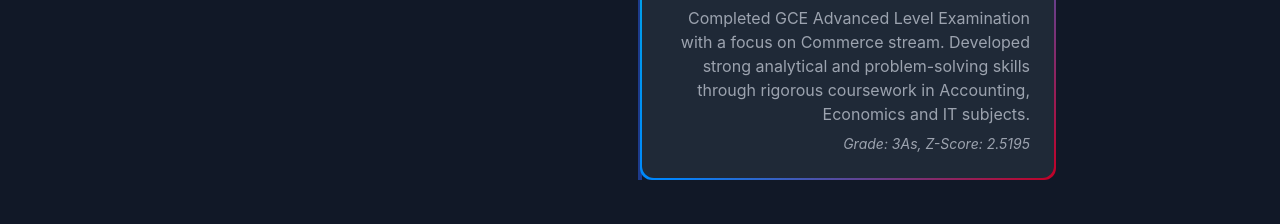
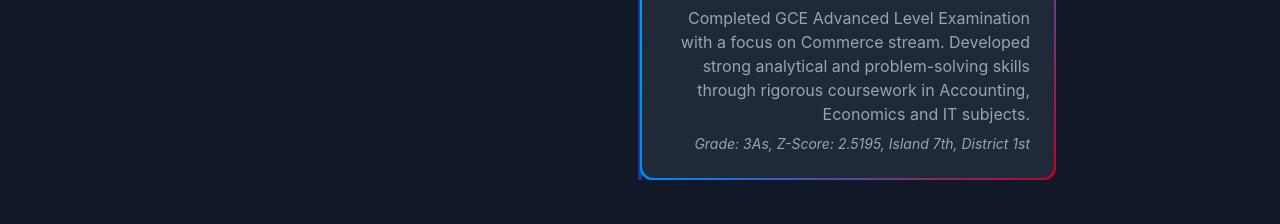
Before and after one commit to Dinuka7L/dinuka-portfolio, a React (Vite) app: page / in a window 1280 px wide. Shown: the part 2200-2424 px from the top of the page. Built offline with nearby package versions, Linux system fonts and the light colour scheme.

Commit message:
Update QualificationsSection.tsx

```diff
--- a/src/components/QualificationsSection.tsx
+++ b/src/components/QualificationsSection.tsx
@@ -43,7 +43,7 @@ const educationData: Education[] = [
     location: 'Galle, Sri Lanka',
     year: '2010 - 2023',
     description: 'Completed GCE Advanced Level Examination with a focus on Commerce stream. Developed strong analytical and problem-solving skills through rigorous coursework in Accounting, Economics and IT subjects.',
-    grade: 'Grade: 3As, Z-Score: 2.5195',
+    grade: 'Grade: 3As, Z-Score: 2.5195, Island 7th, District 1st',
     logo: 'http://www.richmondcollege.lk/wp-content/uploads/2022/10/crest-copy.png',
     gradientColors: ['#00b4d8', '#0085fe','#c30025']
   }
```
